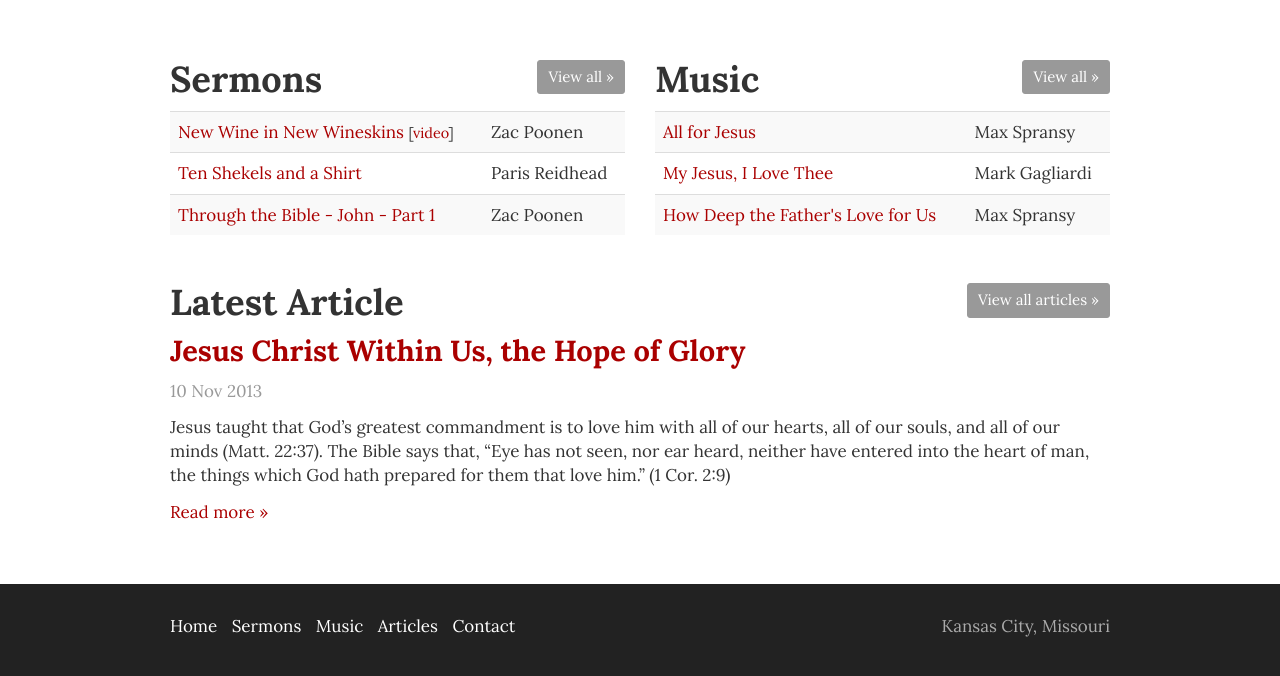
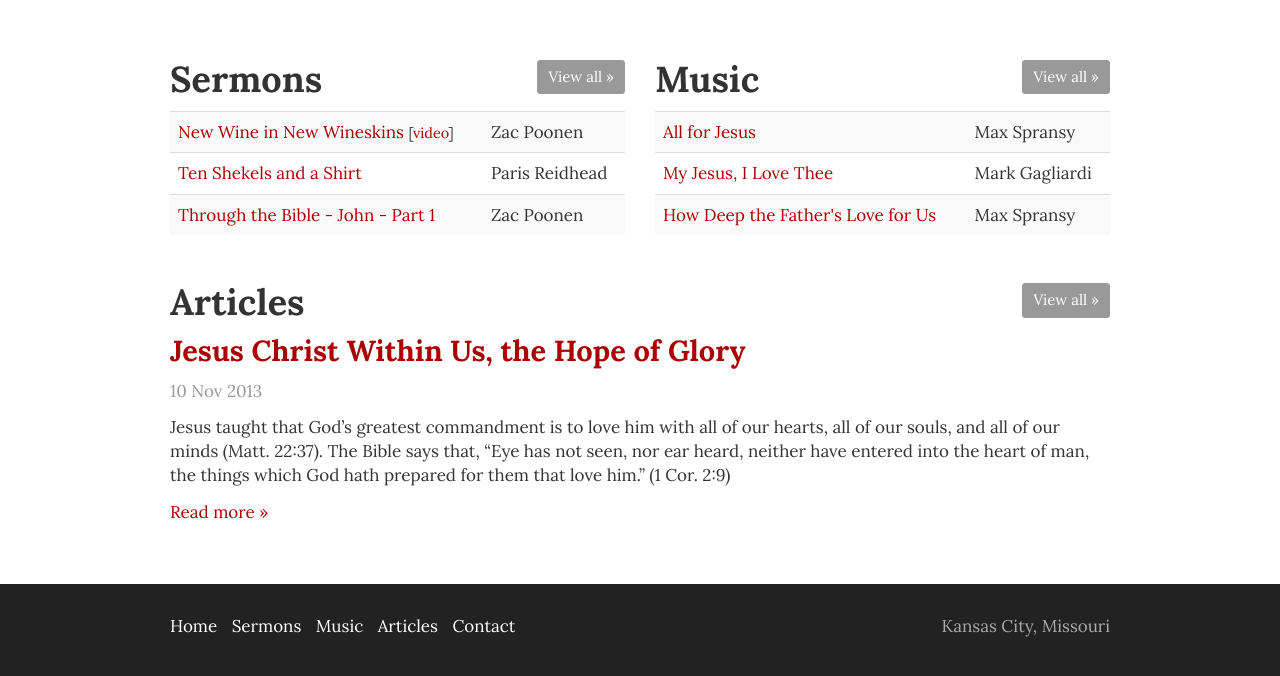
Before and after one commit to alanchrt/fullnessofchrist.com, a Jekyll site: the page built from index.html, in a window 1280 px wide, cut to the strip 483-1163 px from the top of the page. Shown: the top 676 px of the strip. Built offline with Jekyll 4.4.1, drawn with Linux system fonts in a browser that asks for light colours; nearby versions of some CDN libraries; Markdown is read by kramdown in place of the engine named in the settings; comment, search, counter and statistics services are not loaded.

Commit message:
treat articles like sermons and music

```diff
--- a/index.html
+++ b/index.html
@@ -287,11 +287,11 @@
     <div class="row">
         <div class="col col-sm-12">
             <h2>
-                Latest Article
-                <a class="btn btn-default btn-sm pull-right" href="/articles.html">View all articles &raquo;</a>
+                Articles
+                <a class="btn btn-default btn-sm pull-right" href="/articles.html">View all &raquo;</a>
             </h2>
             <ul class="posts">
-                {% assign post = site.posts.first %}
+                {% for post in site.posts limit:3 %}
                 <li>
                     <h3> <a href="{{ post.url }}">{{ post.title }}</a></h3>
                     <p><span class="text-muted">{{ post.date | date_to_string }}</span></p>
@@ -300,6 +300,7 @@
                         <a href="{{ post.url }}">Read more &raquo;</a>
                     </p>
                 </li>
+                {% endfor %}
             </ul>
         </div>
     </div>
```
